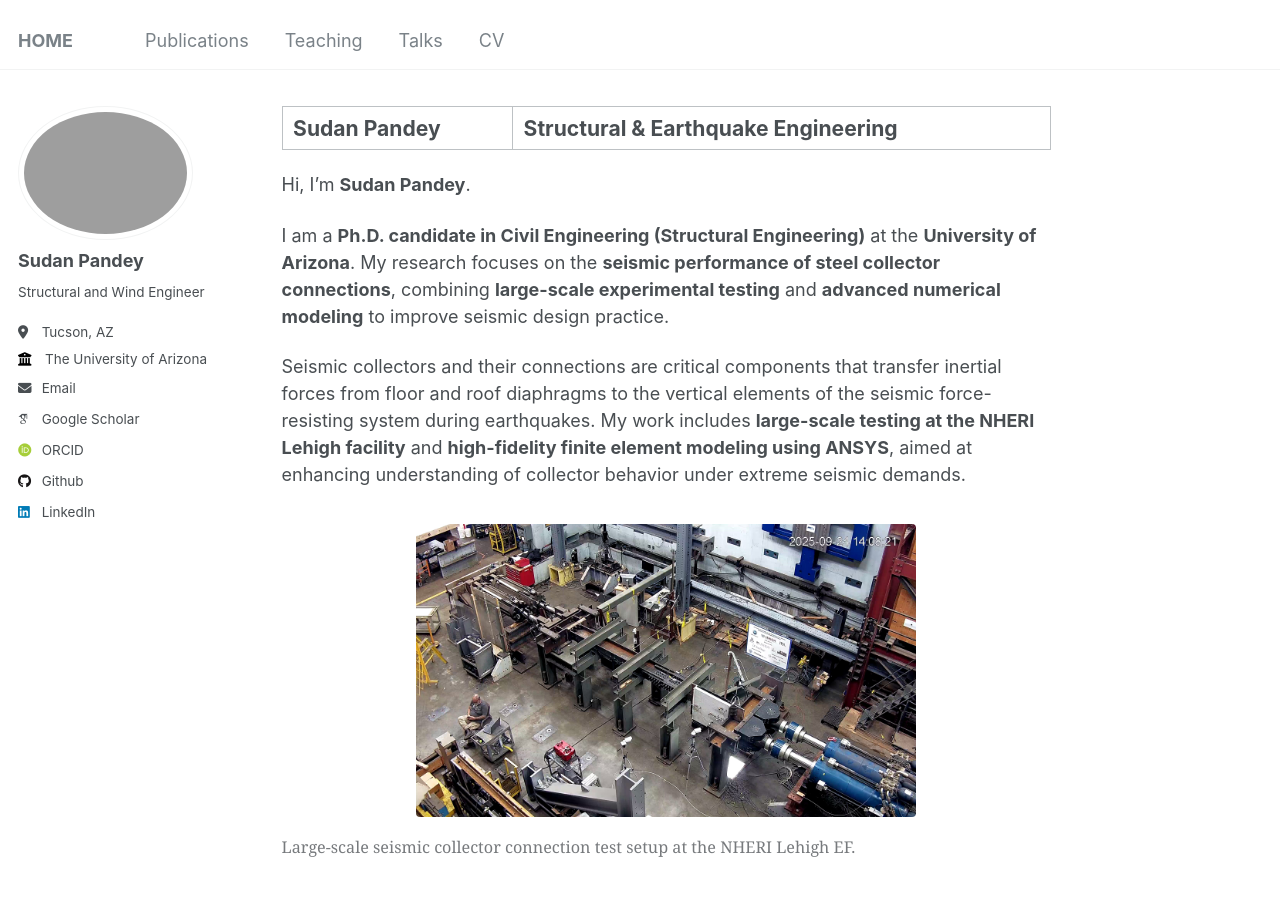
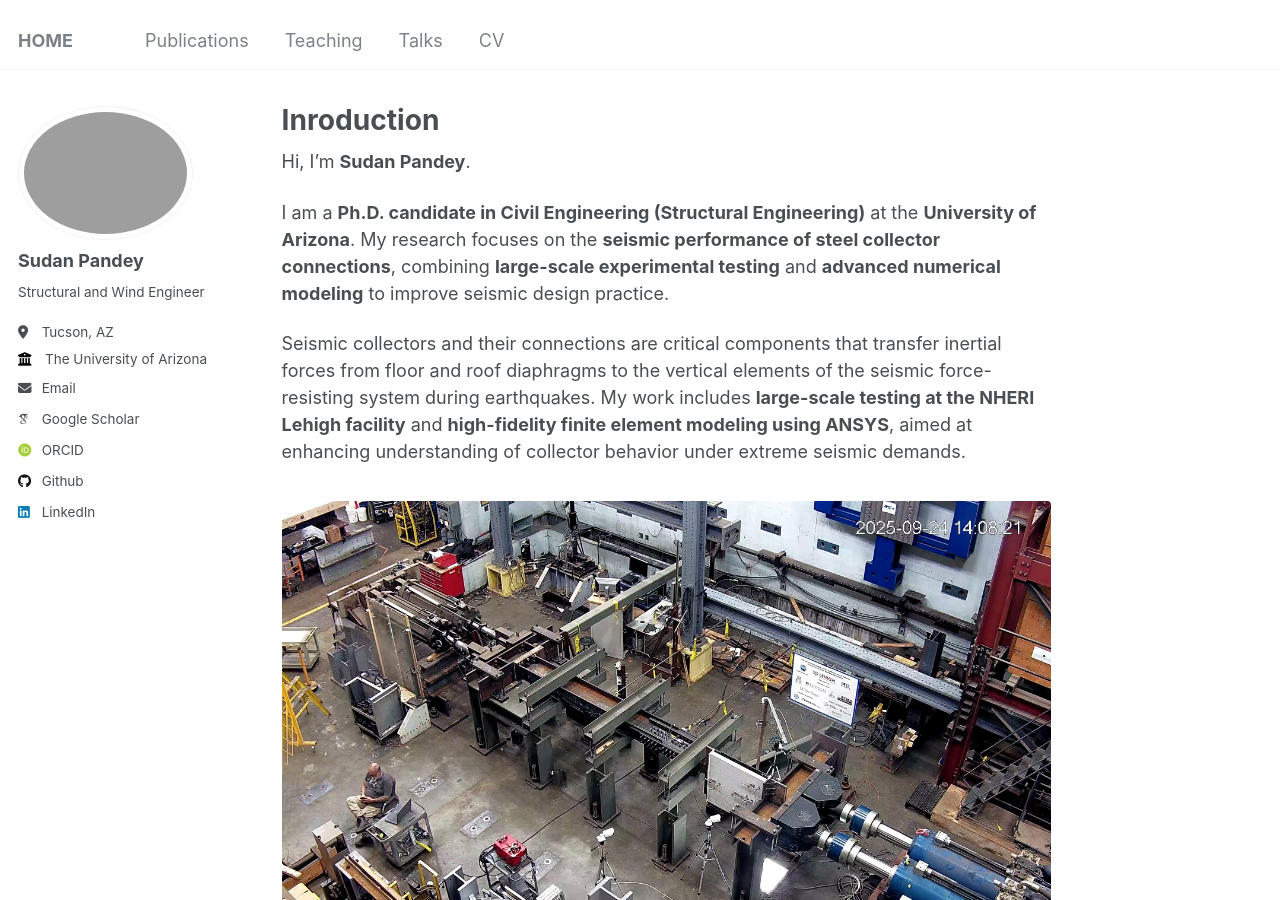
Before and after one commit to pdy-sdn/pandeysudan.github.io, a Jekyll site: the page built from _pages/about.md, in a window 1280 px wide and 900 px high. Built offline with Jekyll 4.4.1, drawn with Linux system fonts in a browser that asks for light colours; some web fonts are replaced.

Commit message:
Update about.md

```diff
--- a/_pages/about.md
+++ b/_pages/about.md
@@ -1,6 +1,6 @@
 ---
 permalink: /
-title: "Sudan Pandey | Structural & Earthquake Engineering"
+title: "Inroduction"
 author_profile: true
 description: "Ph.D. candidate in structural engineering specializing in seismic collectors, performance-based seismic design, and large-scale experimental testing."
 redirect_from:
@@ -15,7 +15,7 @@ I am a **Ph.D. candidate in Civil Engineering (Structural Engineering)** at the
 Seismic collectors and their connections are critical components that transfer inertial forces from floor and roof diaphragms to the vertical elements of the seismic force-resisting system during earthquakes. My work includes **large-scale testing at the NHERI Lehigh facility** and **high-fidelity finite element modeling using ANSYS**, aimed at enhancing understanding of collector behavior under extreme seismic demands.
 
 <figure>
-  <img src="images/MST-TEST-SETUP.jpg" alt="Large-scale collector connection test setup at NHERI Lehigh" style="width:500px;" class="align-center">
+  <img src="images/MST-TEST-SETUP.jpg" alt="Large-scale collector connection test setup at NHERI Lehigh" style="width:900px;" class="align-center">
   <figcaption style="font-size:0.9em; text-align:center;">
     Large-scale seismic collector connection test setup at the NHERI Lehigh EF.
   </figcaption>
```
